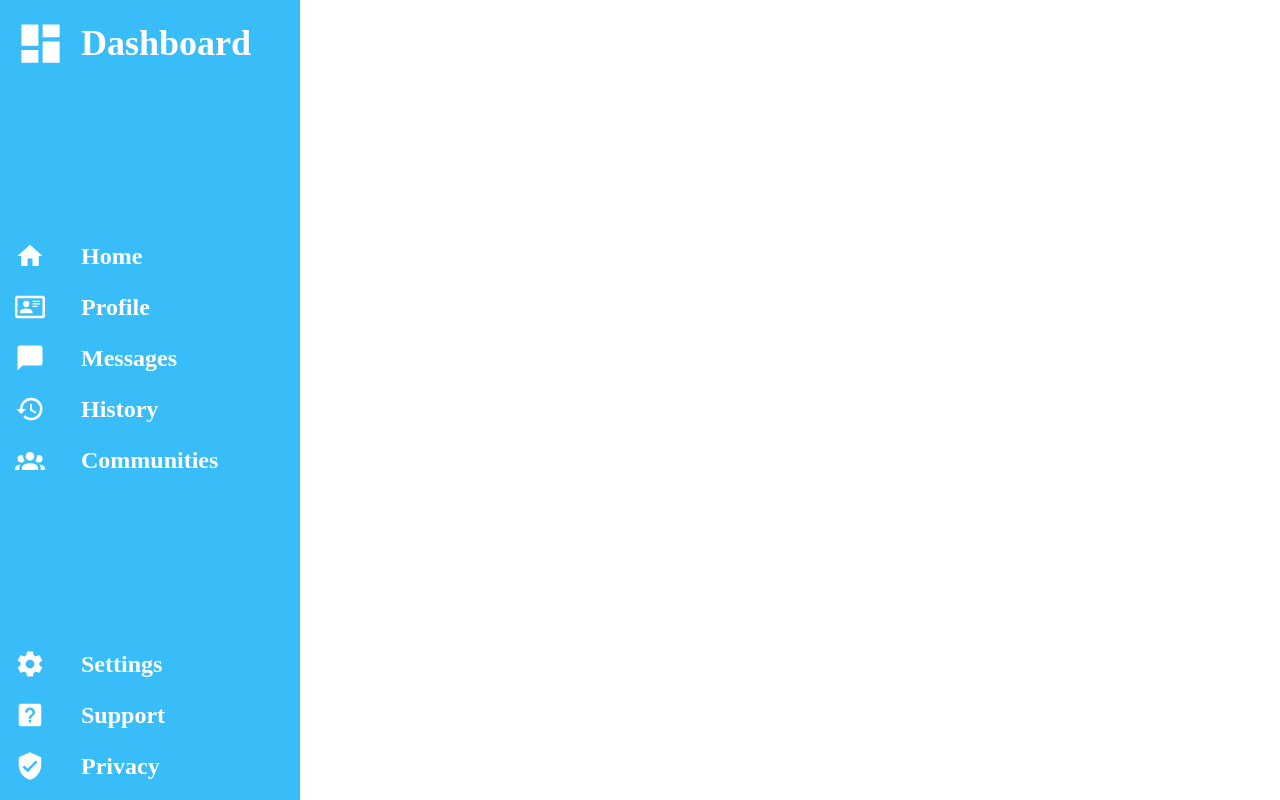
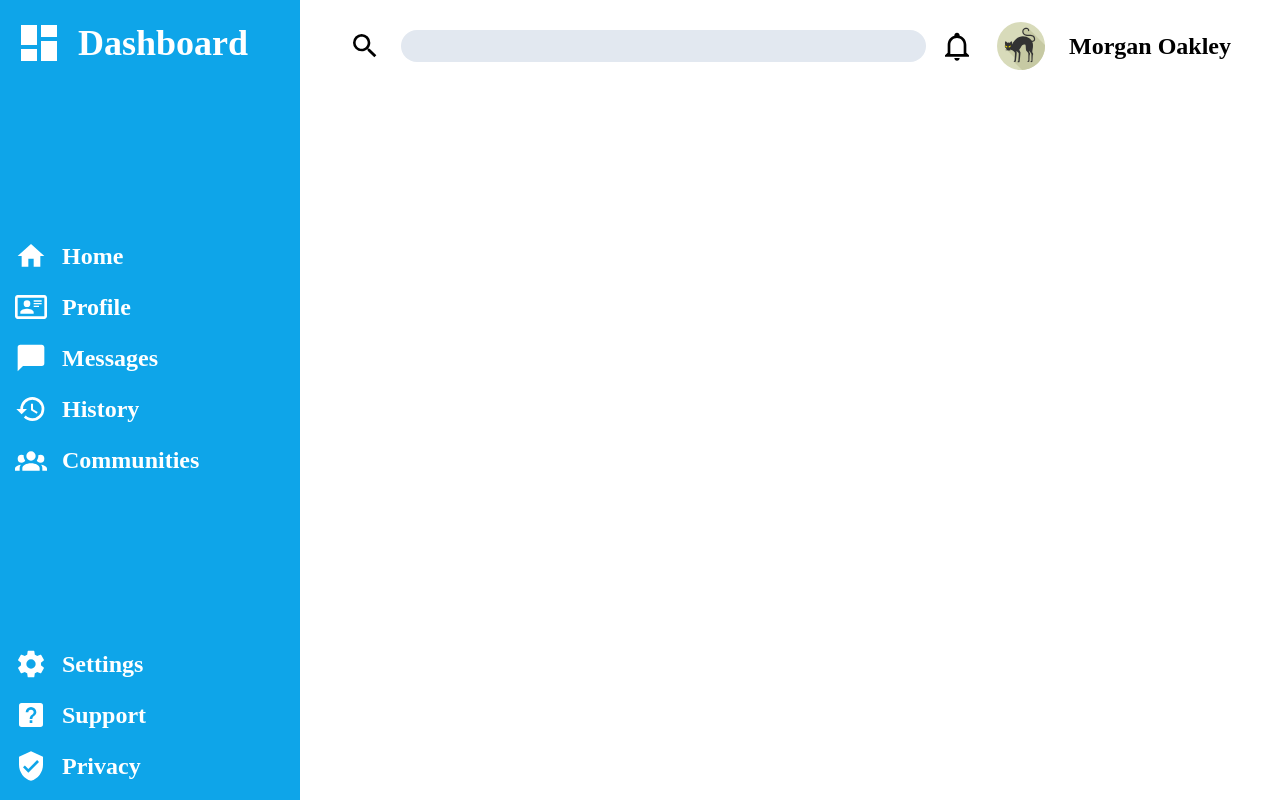
Before and after one commit to RA18-1121/admin-dashboard, a plain HTML site: page index.html in a window 1280 px wide. Drawn offline with Linux system fonts and the light colour scheme.

Commit message:
Improve sidebar and implement partial header
searchbar and user portion complete in header

```diff
--- a/index.html
+++ b/index.html
@@ -10,32 +10,46 @@
     <div class="container">
         <div class="sidebar">
             <div class="title">
-                <div><img src="./Icons/Sidebar/view-dashboard.svg" alt=""></div>
+                <img src="./Icons/sidebar/view-dashboard.svg" alt="">
                 <div>Dashboard</div>
             </div>
             <div class="links">
-                <div><img src="./Icons/Sidebar/home.svg" alt=""></div>
+                <img src="./Icons/sidebar/home.svg" alt="">
                 <div>Home</div>
-                <div><img src="./Icons/Sidebar/card-account-details-outline.svg" alt=""></div>
+                <img src="./Icons/sidebar/card-account-details-outline.svg" alt="">
                 <div>Profile</div>
-                <div><img src="./Icons/Sidebar/message.svg" alt=""></div>
+                <img src="./Icons/sidebar/message.svg" alt="">
                 <div>Messages</div>
-                <div><img src="./Icons/Sidebar/history.svg" alt=""></div>
+                <img src="./Icons/sidebar/history.svg" alt="">
                 <div>History</div>
-                <div><img src="./Icons/Sidebar/account-group.svg" alt=""></div>
+                <img src="./Icons/sidebar/account-group.svg" alt="">
                 <div>Communities</div>
             </div>
             <div class="footer-links">
-                <div><img src="./Icons/Sidebar/cog.svg" alt=""></div>
+                <img src="./Icons/sidebar/cog.svg" alt="">
                 <div>Settings</div>
-                <div><img src="./Icons/Sidebar/help-box.svg" alt=""></div>
+                <img src="./Icons/sidebar/help-box.svg" alt="">
                 <div>Support</div>
-                <div><img src="./Icons/Sidebar/shield-check.svg" alt=""></div>
+                <img src="./Icons/sidebar/shield-check.svg" alt="">
                 <div>Privacy</div>
             </div>
         </div>
         <div class="header">
+            <div class="search">
+                <img src="./Icons/header/magnify.svg" alt="">
+                <div id="search-bar"></div>
+            </div>
+            <div class="user">
+                <img id="bell" src="./Icons/header/bell-outline.svg" alt="">
+                <img id="cat" src="./Icons/header/cat.svg" alt="">
+                <div>Morgan Oakley</div>
+            </div>
+            <div class="greeting">
 
+            </div>
+            <div class="options">
+
+            </div>
         </div>
         <div class="main">
 
--- a/style.css
+++ b/style.css
@@ -56,10 +56,10 @@ body{
 }
 
 .sidebar{
-    grid-row: 1/3;
+    grid-row: 1 / 3;
     overflow: auto;
     height: 100%;
-    background-color: #38bdf8;
+    background-color: #0ea5e9;
     color: white;
     font-weight: bold;
     padding: 2vh 15px;
@@ -67,30 +67,81 @@ body{
     grid-template-rows: repeat(3, min-content);
     gap: 5vh;
     align-content: space-between;
+
     > div{
         display: grid;
-        grid-template-columns: 1fr 4fr;
+        grid-template-columns: max-content auto;
         align-items: center;
         gap: 15px;
-    }
     }
 
     .title{
         > div{
             font-size: 36px;
         }
+        img{
+            height: 48px;
+            width: 48px;
+        }
     }
 
     .links,.footer-links{
         > div{
             font-size: 24px;
+        }
         img{
-        height: 30px;
-        width: 30px;
-        }
+            height: 32px;
+            width: 32px;
         }
     }
 
     img{
         filter: invert(94%) sepia(100%) saturate(17%) hue-rotate(319deg) brightness(104%) contrast(100%);
     }
+}
+
+.header{
+    padding: 20px 5%;
+    display: grid;
+    grid-template: 2fr 3fr / auto min-content;
+    gap: 30px 15px;
+
+    .search{
+        display: grid;
+        align-items: center;
+        grid-template-columns: max-content minmax(160px, 960px);
+        gap: 20px;
+
+        img{
+            width: 32px;
+            height: 32px;
+        }
+
+        #search-bar{
+            background-color: #e2e8f0;
+            border-radius: 16px;
+            height: 32px;
+        }
+    }
+
+    .user{
+        font-size: 24px;
+        font-weight: bold;
+        display: grid;
+        align-items: center;
+        grid-template-columns: repeat(2, max-content) max-content;
+        gap: 24px;
+
+        #bell{
+            width: 32px;
+            height: 32px;
+        }
+
+        #cat{
+            width: 48px;
+            height: 48px;
+        }
+    }
+
+
+}
```
Also changed, not shown: Icons/header/bell-outline.svg (added), Icons/header/cat.svg (added), Icons/header/magnify.svg (added), Icons/sidebar/account-group.svg (renamed from Icons/Sidebar/account-group.svg), Icons/sidebar/card-account-details-outline.svg (renamed from Icons/Sidebar/card-account-details-outline.svg), Icons/sidebar/cog.svg (renamed from Icons/Sidebar/cog.svg), Icons/sidebar/help-box.svg (renamed from Icons/Sidebar/help-box.svg), Icons/sidebar/history.svg (renamed from Icons/Sidebar/history.svg), Icons/sidebar/home.svg (renamed from Icons/Sidebar/home.svg), Icons/sidebar/message.svg (renamed from Icons/Sidebar/message.svg), Icons/sidebar/shield-check.svg (renamed from Icons/Sidebar/shield-check.svg), Icons/sidebar/view-dashboard.svg (renamed from Icons/Sidebar/view-dashboard.svg). Lines whose indentation alone changed are shown as unchanged.
